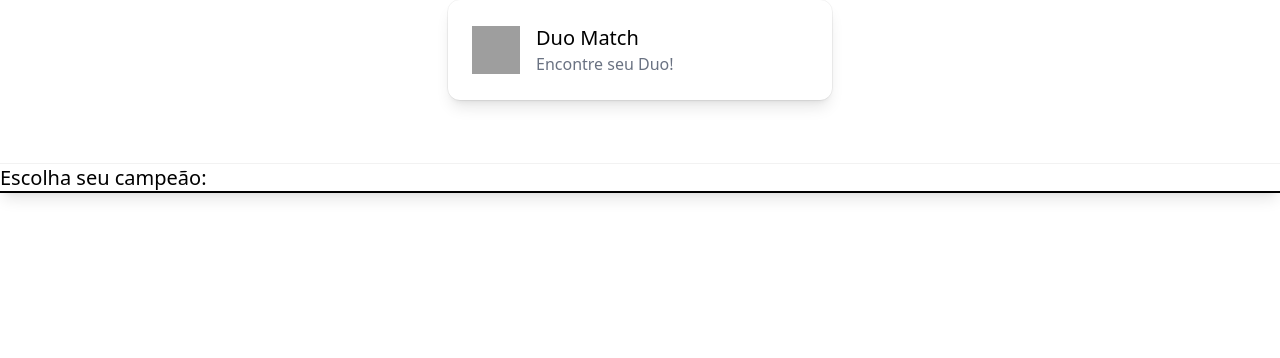
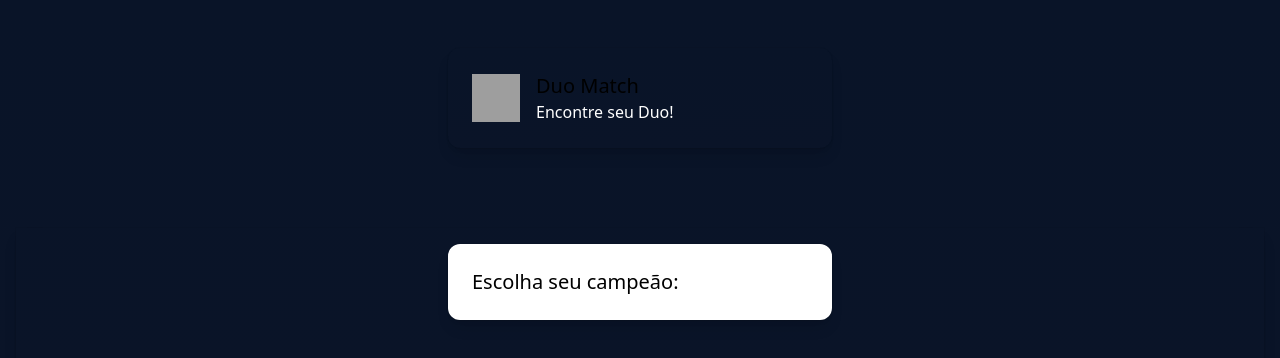
Before and after one commit to lucastbmp/DuoMatch, a website: page index.html in a window 1280 px wide. Drawn offline with Linux system fonts and the light colour scheme; no server answers; grey boxes are pictures that could not be loaded.

Commit message:
Primeiro ajuste de cores do site

```diff
--- a/index.html
+++ b/index.html
@@ -4,20 +4,20 @@
   <meta charset="UTF-8">
   <meta name="viewport" content="width=device-width, initial-scale=1.0">
   <link href="output.css" rel="stylesheet">
-
+  <title>DuoMatch - Find your Duo</title>
 </head>
-<body>
-    <div class="mx-auto flex max-w-sm items-center gap-x-4 rounded-xl bg-white p-6 shadow-lg outline outline-black/5 dark:bg-slate-800 dark:shadow-none dark:-outline-offset-1 dark:outline-white/10 block w-full">
+<body class="main-bg-color p-4 text-white">
+    <div id="main" class="color-blue-5 mx-auto flex max-w-sm items-center gap-x-4 rounded-xl bg-white p-6 shadow-lg outline outline-black/5 dark:bg-slate-800 dark:shadow-none dark:-outline-offset-1 dark:outline-white/10 block w-full" style="margin-top: 2rem;">
         <img class="size-12 shrink-0" src="https://th.bing.com/th/id/OIP.JKX-UQvUsfOOPlkjrhOhpgHaHa?rs=1&pid=ImgDetMain" alt="League Logo"/>
         <div>
           <div class="text-xl font-medium text-black dark:text-white">Duo Match</div>
-          <p class="text-gray-500 dark:text-gray-400">Encontre seu Duo!</p>
+          <p class="color-text-gold-4">Encontre seu Duo!</p>
         </div>
     </div>
 
-    <div class="text-xl font-medium text-black shadow-lg outline outline-black/5" style="margin-top: 4rem;">
-        <p class="text-black">Escolha seu campeão: </p>
-        <ul id="listaCampeoes" class="gap-x-4 text-xl font-normal text-black flex flex-wrap outline outline-black"></ul>
+    <div class=" text-xl font-medium text-black shadow-lg outline outline-black/5 p-4" style="margin-top: 5rem;">
+        <p class="mx-auto flex max-w-sm items-center gap-x-4 rounded-xl bg-white p-6 shadow-lg outline outline-black/5 dark:bg-slate-800 dark:shadow-none dark:-outline-offset-1" style="margin-bottom: 2rem">Escolha seu campeão: </p>
+        <ul id="listaCampeoes" class="justify-center, gap-x-4 text-xl font-normal text-black flex flex-wrap"></ul>
         <div class="text-xl font-normal text-black">
         </div>
     </div>
```
